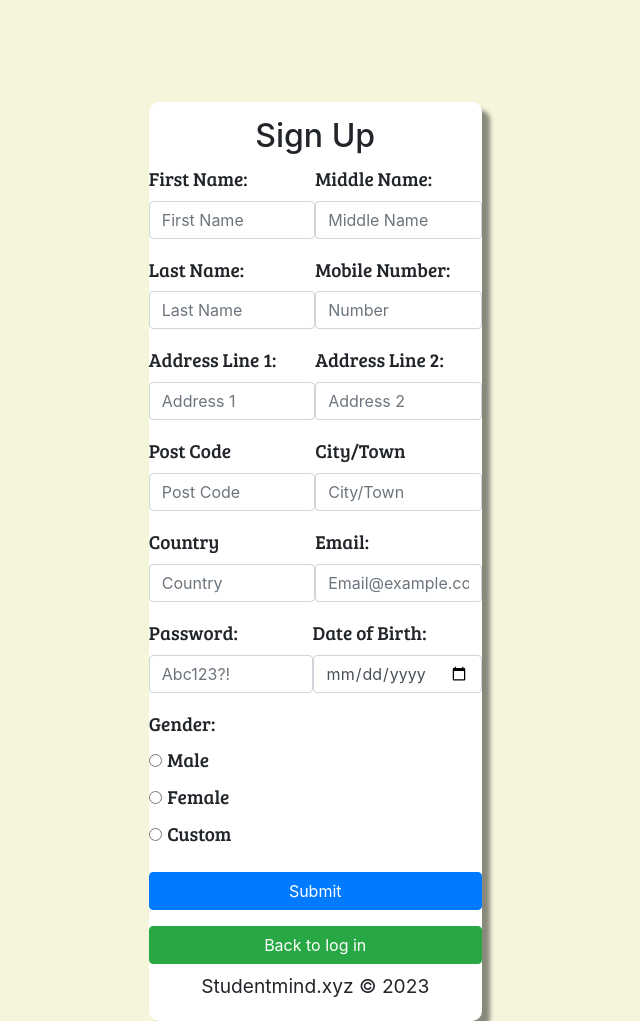
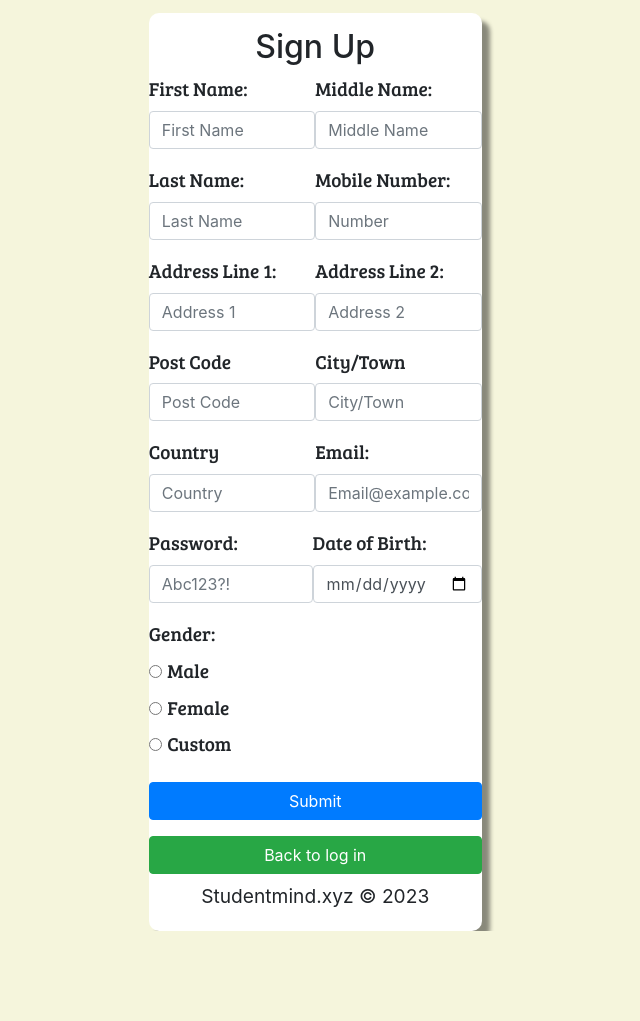
Before and after one commit to Dame2Dolla/TechyDev, a PHP site: page /signup.php in a window 1280 px wide. Shown: the whole page, without its empty margins (312-952 px from the left). After the commit the page ends 931 px from the top, so only its background shows below. Run offline with PHP 8.4, Linux system fonts and the light colour scheme; some web fonts are replaced.

Commit message:
Signup form margin issue
- Margin top changed as the previous code left the form going to much down.

```diff
--- a/my-app/style.css
+++ b/my-app/style.css
@@ -172,7 +172,7 @@ html {
   display: flex;
   margin-left: 36%;
   margin-right: 38%;
-  margin-top: 8%;
+  margin-top: 1%;
   padding-top: 15px;
   padding-bottom: 20px;
   flex-direction: row;
```
